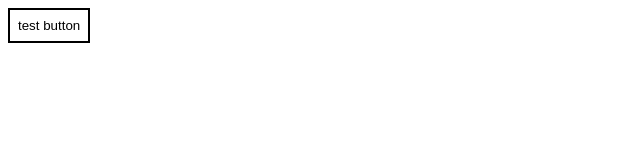
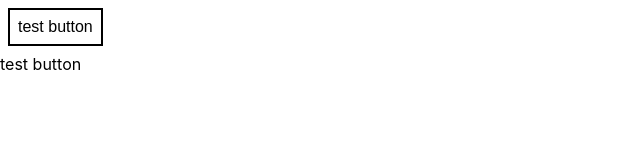
Before and after one commit to GurnirunjunShergill/untitled-invention-dev-space, a React (Create React App) app: page / in a window 1280 px wide. Shown: the top 160 px of the page, without its empty margins (0-640 px from the left). Built offline with nearby package versions, Linux system fonts and the light colour scheme.

Commit message:
add Text component rather than paragraph component

```diff
--- a/src/App.tsx
+++ b/src/App.tsx
@@ -1,10 +1,12 @@
 import "./App.css";
 import Button from "./components/button/Button";
+import Text from "./components/text/Text";
 
 function App() {
   return (
     <>
-      <Button variant="light" id="first-button" children={"test button"} />
+      <Button variant="light" id="first-button"><Text>test button</Text></Button>
+      <Text>test button</Text>
     </>
   );
 }
--- /dev/null
+++ b/src/components/text/Text.tsx
@@ -0,0 +1,27 @@
+import styled from "styled-components"
+import { TextProps } from "./TextTypes";
+
+const StyledText = styled.p`
+    margin: 0;
+    padding: 0;
+    font-size: 16px;
+`;
+
+const Text = ({
+    id,
+    className,
+    style,
+    children,
+}:TextProps) =>{
+    const TextProps = {
+        id: id,
+        className: className,
+        style: style,
+    }
+
+    return(
+        <StyledText {...TextProps}>{children}</StyledText>
+    )
+}
+
+export default Text;
--- /dev/null
+++ b/src/components/text/TextTypes.ts
@@ -0,0 +1,6 @@
+export interface TextProps{
+    className?: string;
+    style?: React.CSSProperties;
+    id?: string;
+    children: React.ReactNode;
+}
```
Also changed, not shown: 1 other file (tests, documents, lock files or other folders).
